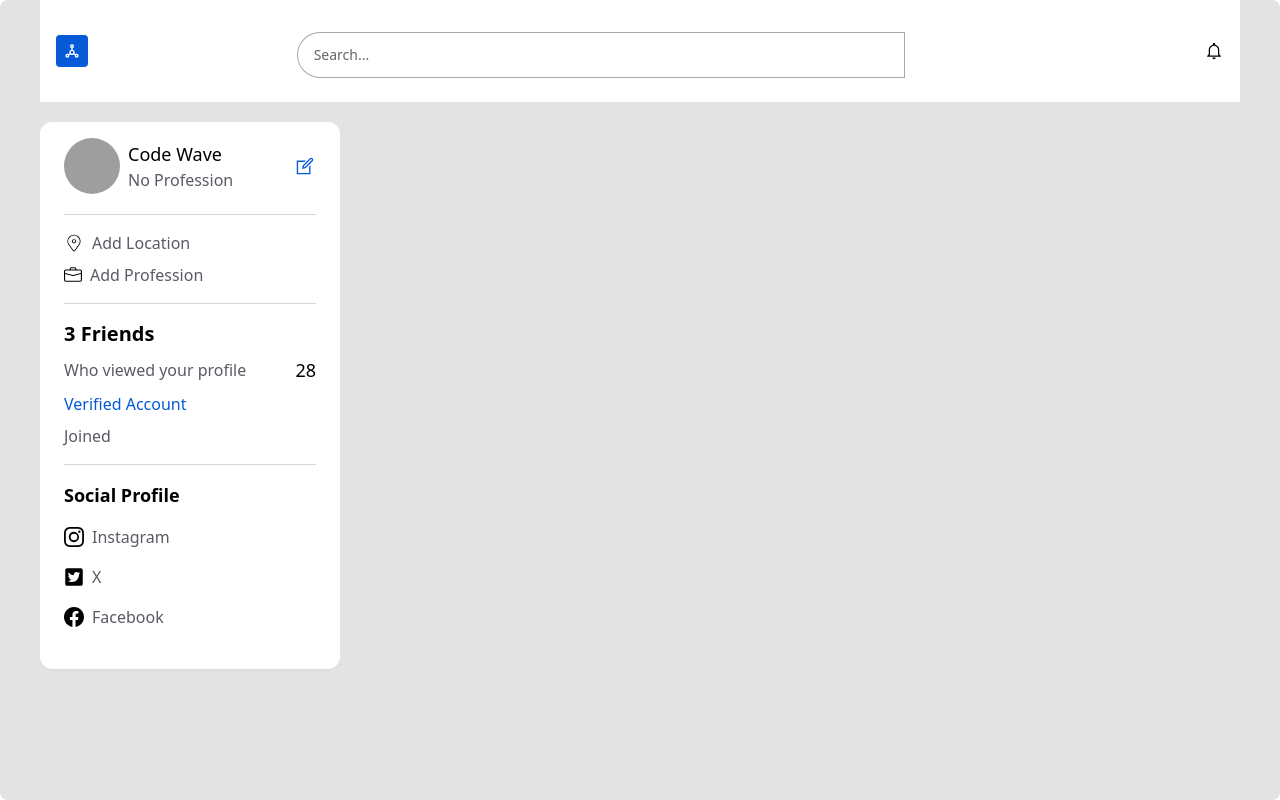
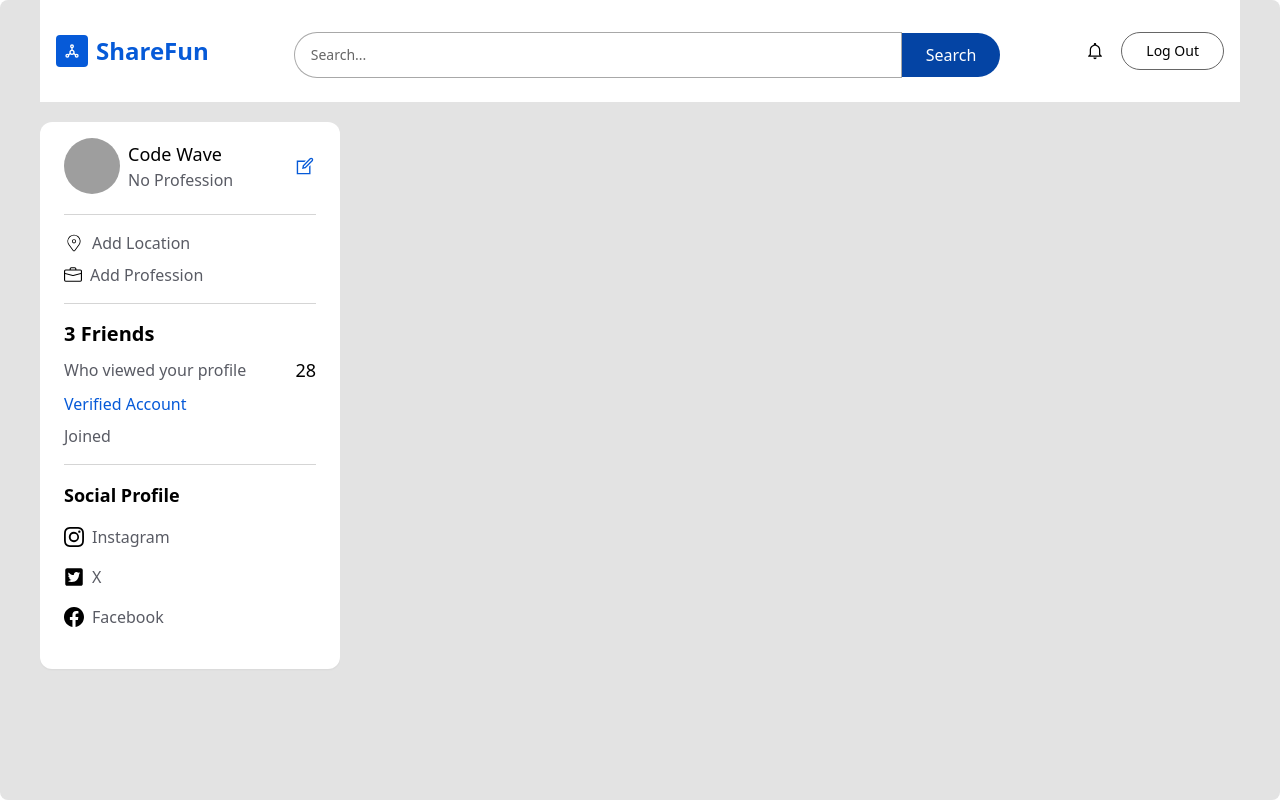
Before and after one commit to pratyushdev-codes/ByteStream-Merge, a React (Create React App) app: page / in a window 1280 px wide. Built offline with nearby package versions, Linux system fonts and the light colour scheme; grey boxes are pictures that could not be loaded.

Commit message:
Adding Profile Card

```diff
--- a/src/assets/TopBar.jsx
+++ b/src/assets/TopBar.jsx
@@ -1,47 +1,71 @@
-import React from 'react'
-import {useForm} from 'react-hook-form'
-import {useDispatch, useSelector} from 'react-redux'
+import React from "react";
 import { TbSocial } from "react-icons/tb";
-import TextInput from '../components/TextInput';
-import CustomButton from '../components/CustomButton';
-import { Link } from 'react-router-dom';
-import { BsMoon, BsSunFill } from 'react-icons/bs';
-import {IoMdNotificationsOutline} from 'react-icons/io';
+import { useDispatch, useSelector } from "react-redux";
+import { Link } from "react-router-dom";
+import TextInput from "../components/TextInput";
+import CustomButton from "../components/CustomButton";
+import { useForm } from "react-hook-form";
+import { BsMoon, BsSunFill } from "react-icons/bs";
+import { IoMdNotificationsOutline } from "react-icons/io";
+
+import { Logout } from "../redux/userSlice";
+
 const TopBar = () => {
 
-  const {register, handleSubmit, formState:{errors}} = useForm();
+  const { user } = useSelector((state) => state.user);
+  const dispatch = useDispatch();
+  const {
+    register,
+    handleSubmit,
+    formState: { errors },
+  } = useForm();
 
-
-  const handleSearch = async(data) => {
-    console.log(data)
-  }
-
-
-
-  const dispatch = useDispatch();
+  const handleSearch = async (data) => {};
 
   return (
-    <div className="topbar w-full flex items-center justify-between py-3 md:py-6 px-4 bg-primary">
+    <div className='topbar w-full flex items-center justify-between py-3 md:py-6 px-4 bg-primary'>
       <Link to='/' className='flex gap-2 items-center'>
         <div className='p-1 md:p-2 bg-[#065ad8] rounded text-white'>
           <TbSocial />
         </div>
-            <span className='text-xl md:text-2xl text-[#065ad8] font-semibold '></span>
+        <span className='text-xl md:text-2xl text-[#065ad8] font-semibold'>
+          ShareFun
+        </span>
       </Link>
 
-        <form className='hidden md:flex items-center justify-center ' onSubmit={handleSubmit(handleSearch)}>
-            <TextInput placeholder='Search...' styles='w-[18rem] lg:w-[38rem] rounded-l-full py-3 'register={register('search')}/>
-            <CustomButton title='Search' type='submit' containerStyles='bg-[#044a4] text-white px-6 py-2.5 mt-2 rounded-r-full'/>
+      <form
+        className='hidden md:flex items-center justify-center'
+        onSubmit={handleSubmit(handleSearch)}
+      >
+        <TextInput
+          placeholder='Search...'
+          styles='w-[18rem] lg:w-[38rem]  rounded-l-full py-3 '
+          register={register("search")}
+        />
+        <CustomButton
+          title='Search'
+          type='submit'
+          containerStyles='bg-[#0444a4] text-white px-6 py-2.5 mt-2 rounded-r-full'
+        />
       </form>
 
-        <div className="flex gap-4 items-center text-ascent-1 text-md md:text-xl">
+      {/* ICONS */}
+      <div className='flex gap-4 items-center text-ascent-1 text-md md:text-xl'>
 
-            <div className="hidden lg:flex">
-                <IoMdNotificationsOutline/>
+        <div className='hidden lg:flex'>
+          <IoMdNotificationsOutline />
+        </div>
+
+        <div>
+          <CustomButton
+            onClick={() => dispatch(Logout())}
+            title='Log Out'
+            containerStyles='text-sm text-ascent-1 px-4 md:px-6 py-1 md:py-2 border border-[#666] rounded-full'
+          />
         </div>
       </div>
     </div>
-  )
-}
+  );
+};
 
 export default TopBar;
--- a/src/pages/Home.jsx
+++ b/src/pages/Home.jsx
@@ -15,7 +15,7 @@ const Home = () => {
           <ProfileCard user={user}/>
         </div>
         {/*Center*/}
-        <div></div>
+        <div className='flex-1 h-full px-4 flex flex-col gap-6 overflow-y-auto rounded-lg'> </div>
         {/*Right*/}
         <div></div>
       </div>
```
Lines whose indentation alone changed are shown as unchanged.
